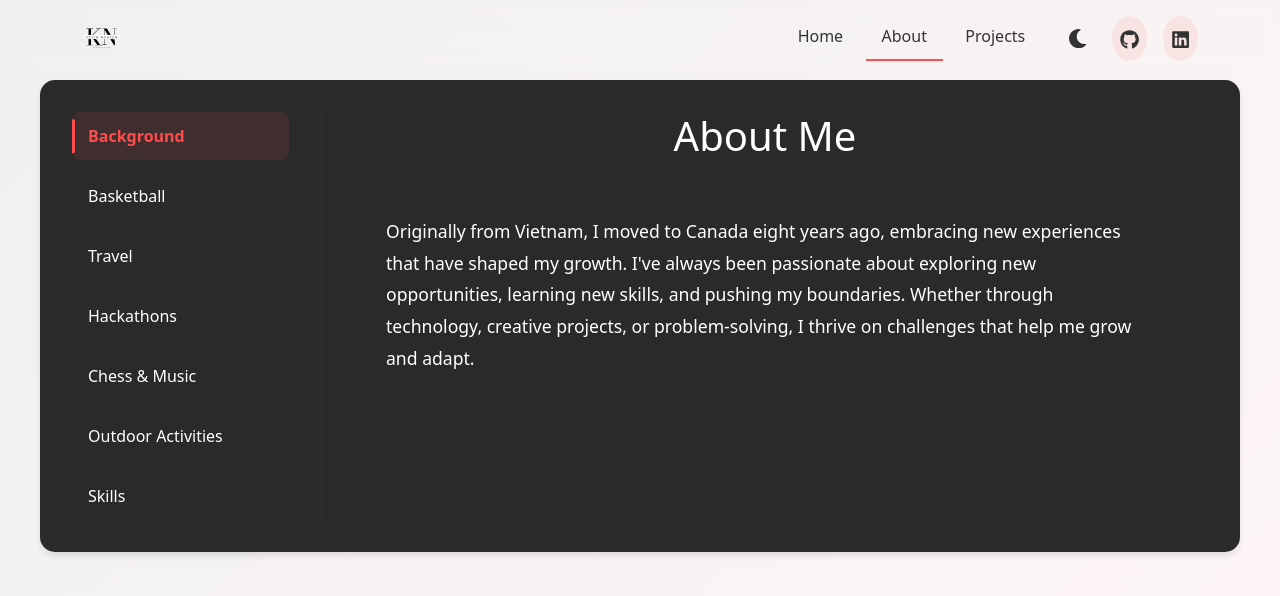
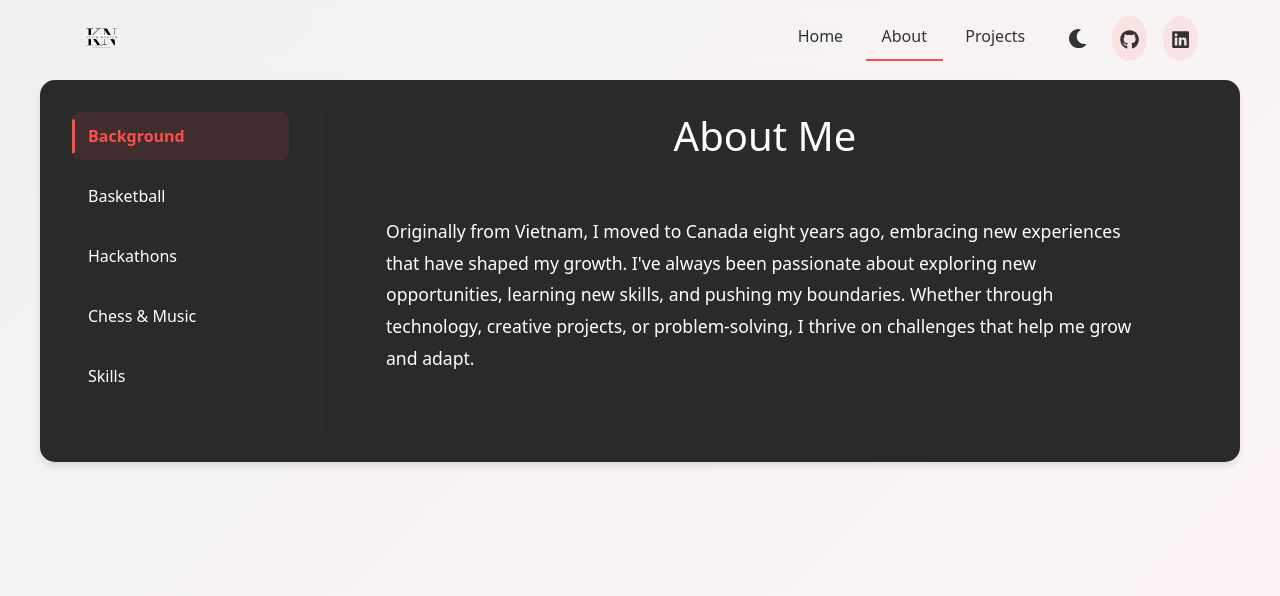
Before and after one commit to KevinDal2027/KevinPortfolio, a React (Vite) app: page /about in a window 1280 px wide. Shown: the top 596 px of the page. Built offline with nearby package versions, Linux system fonts and the light colour scheme.

Commit message:
Removed travel and outdoor activities for about me

```diff
--- a/src/components/About.jsx
+++ b/src/components/About.jsx
@@ -127,18 +127,18 @@ const About = ({ darkMode }) => {
             <button onClick={() => toggleSection('basketball')} className={openSection === 'basketball' ? 'active' : ''}>
               Basketball
             </button>
-            <button onClick={() => toggleSection('travel')} className={openSection === 'travel' ? 'active' : ''}>
+            {/* <button onClick={() => toggleSection('travel')} className={openSection === 'travel' ? 'active' : ''}>
               Travel
-            </button>
+            </button> */}
             <button onClick={() => toggleSection('coding')} className={openSection === 'coding' ? 'active' : ''}>
               Hackathons
             </button>
             <button onClick={() => toggleSection('chess')} className={openSection === 'chess' ? 'active' : ''}>
               Chess & Music
             </button>
-            <button onClick={() => toggleSection('outdoor')} className={openSection === 'outdoor' ? 'active' : ''}>
+            {/* <button onClick={() => toggleSection('outdoor')} className={openSection === 'outdoor' ? 'active' : ''}>
               Outdoor Activities
-            </button>
+            </button> */}
             <button onClick={() => toggleSection('skills')} className={openSection === 'skills' ? 'active' : ''}>
               Skills
             </button>
```
